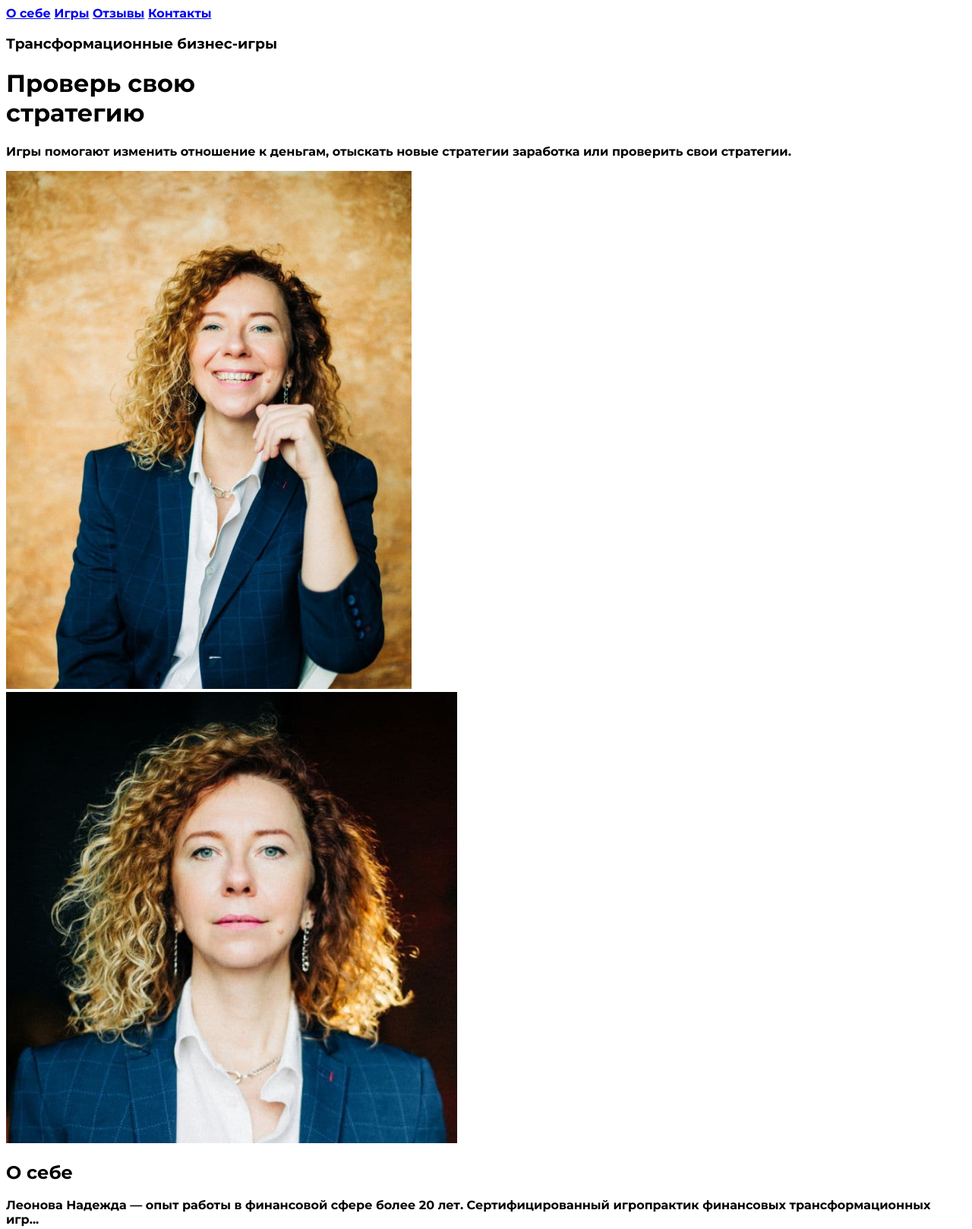
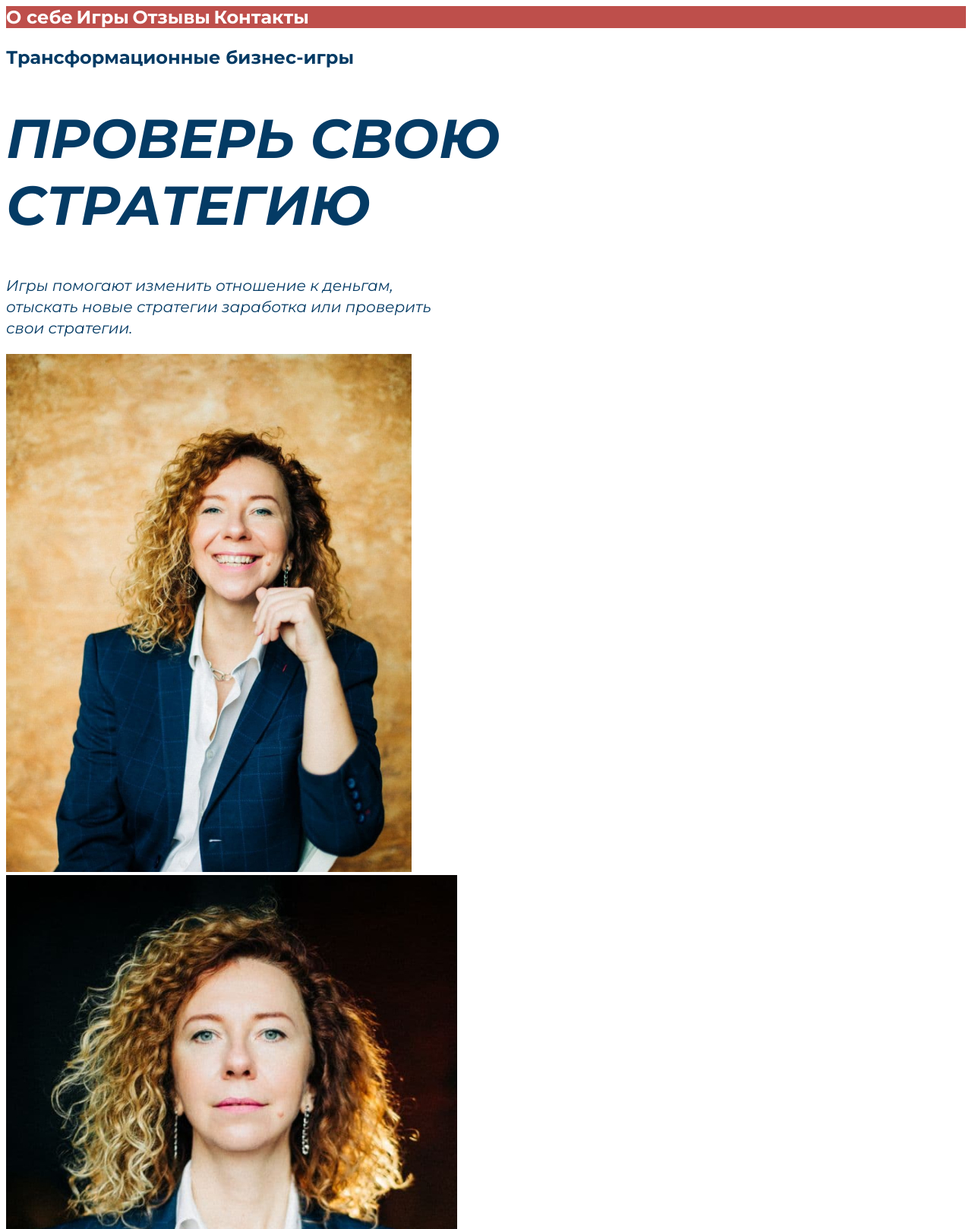
Before and after one commit to LeonovAlexei/1586Leonov, a plain HTML site: page index.html in a window 1280 px wide. Shown: the top 1618 px of the page at 76% size. Drawn offline with Linux system fonts and the light colour scheme.

Commit message:
311221ДЗ

```diff
--- a/index.html
+++ b/index.html
@@ -12,31 +12,31 @@
 </head>
 <body>
 <div class="header">
-  <a href="#about">О себе</a>
-  <a href="#games">Игры</a>
-  <a href="#comment">Отзывы</a>
-  <a href="#contacts">Контакты</a>
+  <a class="header__link" href="#about">О себе</a>
+  <a class="header__link" href="#games">Игры</a>
+  <a class="header__link" href="#comment">Отзывы</a>
+  <a class="header__link" href="#contacts">Контакты</a>
 </div>
 <div class="top" id="top">
   <div class="top__info">
-    <h3>Трансформационные бизнес-игры</h3>
-    <h1>Проверь свою<br>стратегию</h1>
-    <p>Игры помогают изменить отношение к деньгам, отыскать новые стратегии заработка или проверить свои стратегии.</p>
+    <h3 class="top__info_h3">Трансформационные бизнес-игры</h3>
+    <h1 class="title">Проверь свою стратегию</h1>
+    <p class="top__info_p">Игры помогают изменить отношение к деньгам, отыскать новые стратегии заработка или проверить свои стратегии.</p>
   </div>
   <img src="./img/top.jpg" alt="top photo">
 </div>
 <div class="about" id="about">
   <img src="./img/about.jpg" alt="about photo">
   <div class="about__info">
-    <h2>О себе</h2>
-    <p>Леонова Надежда — опыт работы
+    <h2 class="heading">О себе</h2>
+    <p class="about__info_p">Леонова Надежда — опыт работы
     в финансовой сфере более 20 лет.
     Сертифицированный игропрактик
     финансовых трансформационных игр... </p>
   </div>
 </div>
 <div class="games" id="games">
-  <h2>Игры</h2>
+  <h2 class="heading">Игры</h2>
   <div class="games_content">
     <img src="./img/flixa.png" alt="flixa photo">
     <img src="./img/dpo.png" alt="dpo photo">
@@ -44,14 +44,14 @@
   </div>
 </div>
 <div class="comment" id="comment">
-  <h2>Отзывы</h2>
+  <h2 class="heading">Отзывы</h2>
   <img src="./img/slider.jpg" alt="slider photo">
 </div>
 <div class="contacts" id="contacts">
-  <h2>Контакты</h2>
+  <h2 class="heading">Контакты</h2>
   <div class="contacts_content">
-    <a href="mailto:nadinleo33@gmail.com?subject=feedback"><h3>nadinleo33@gmail.com</h3></a>
-    <a href="tel:+79184170409"><h3>+7 918 417 04 09</h3></a>
+    <a class="contacts_content_info" href="mailto:nadinleo33@gmail.com?subject=feedback"><h3>nadinleo33@gmail.com</h3></a>
+    <a class="contacts_content_info" href="tel:+79184170409"><h3 >+7 918 417 04 09</h3></a>
   </div>
 </div>
 <div class="footer">
--- a/style.css
+++ b/style.css
@@ -1,3 +1,69 @@
 body{
   font-family: 'Montserrat', sans-serif;
 }
+.header{
+  background: rgba(174, 35, 31, 0.8);
+}
+.header__link{
+  font-style: normal;
+  font-weight: bold;
+  font-size: 24px;
+  line-height: 29px;
+  color: #FFFFFF;
+  text-decoration: none;
+}
+.top__info_h3{
+  font-style: normal;
+  font-weight: bold;
+  font-size: 24px;
+  line-height: 29px;
+  color: #043B65;
+}
+.title{
+  font-style: italic;
+  font-weight: bold;
+  font-size: 72px;
+  line-height: 88px;
+  text-transform: uppercase;
+  color: #043B65;
+  width: 651px;
+}
+.top__info_p{
+  font-style: italic;
+  font-weight: normal;
+  font-size: 20px;
+  line-height: 28px;
+  color: #043B65;
+  width: 569px;
+}
+.about{
+  background: linear-gradient(
+    to right, #AE231F 589px , #FFFFFF 589px);
+}
+.heading{
+  font-style: italic;
+  font-weight: bold;
+  font-size: 60px;
+  line-height: 73px;
+  text-transform: uppercase;
+  color: #043B65;
+}
+.about__info_p{
+  font-style: italic;
+  font-weight: normal;
+  font-size: 24px;
+  line-height: 32px;
+  width: 504px;
+  color: #043B65;
+}
+.contacts_content_info{
+  font-style: normal;
+  font-weight: bold;
+  font-size: 24px;
+  line-height: 29px;
+  color: #043B65;
+  text-decoration: none;
+}
+.footer{
+  background: #AE231F;
+}
```
